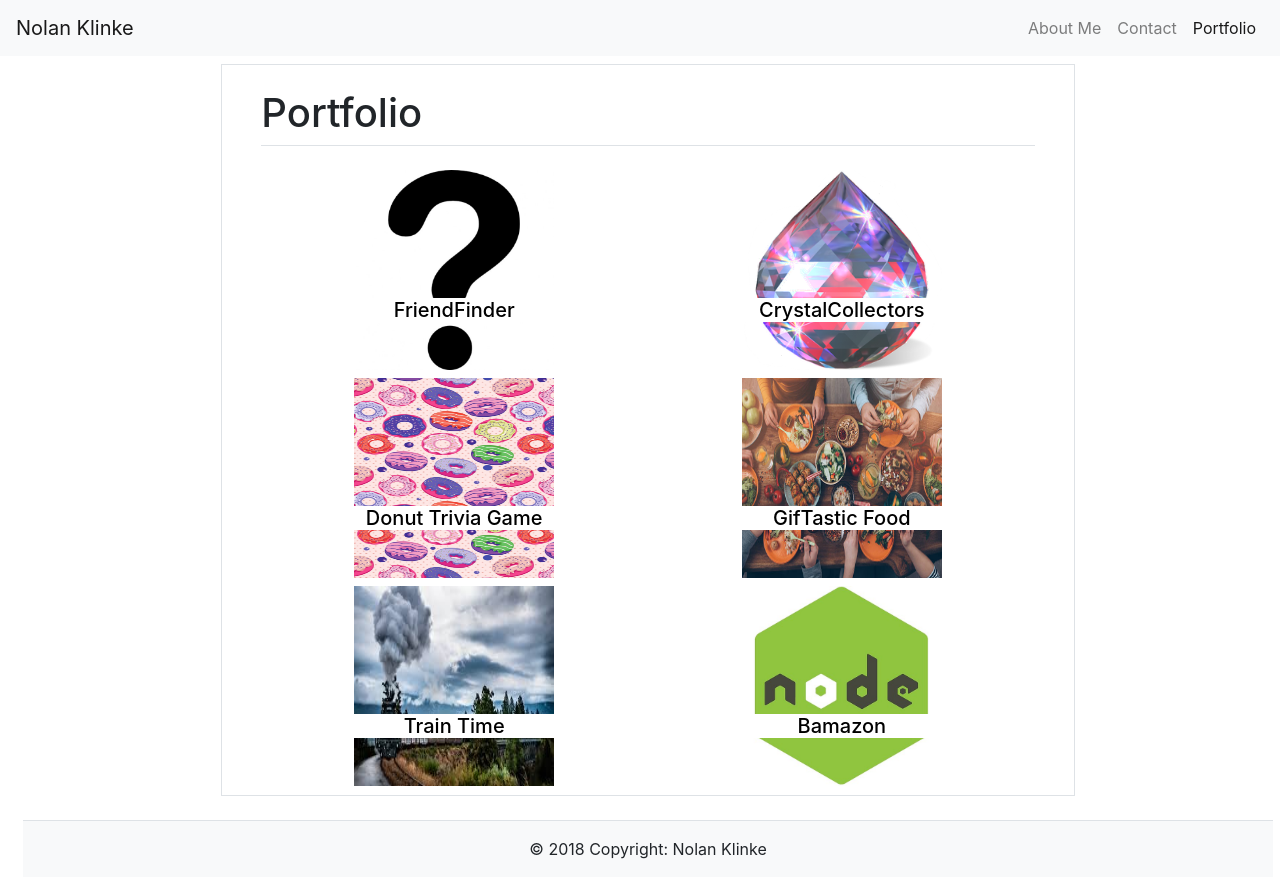
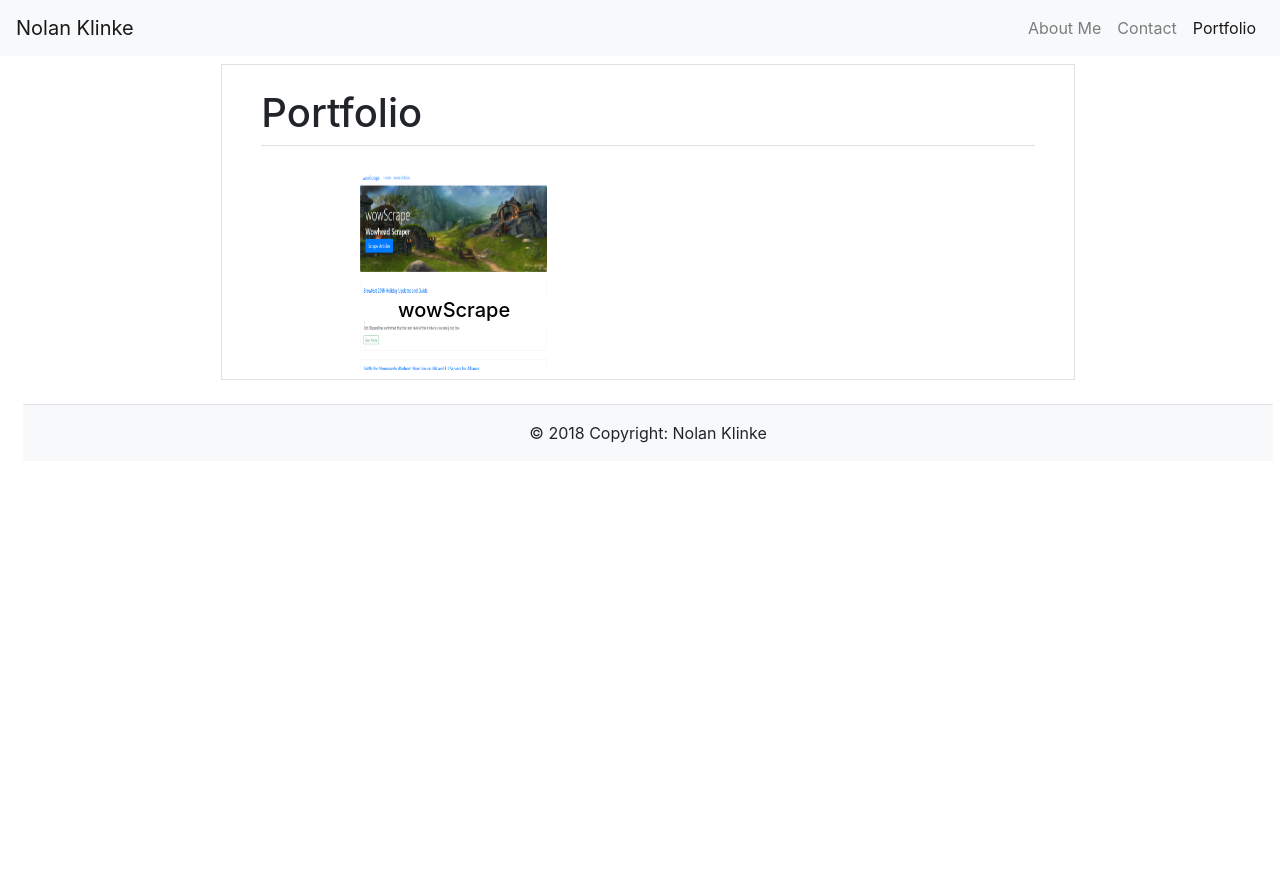
Before and after one commit to nolanklinke/nbk_portfolio, a plain HTML site: page portfolio.html in a window 1280 px wide. After the commit the page ends 800 px from the top, so only its background shows below. Drawn offline with nearby package versions, Linux system fonts and the light colour scheme.

Commit message:
added wowscrape

```diff
--- a/portfolio.html
+++ b/portfolio.html
@@ -39,22 +39,22 @@
                     <div class="container-fluid">
                     <!--picture row one-->
                     <div class="row m-2">
-                        <div class="col-md-6">
+                        <!-- <div class="col-md-6">
                             <a href="https://friendfinder-nbk.herokuapp.com/"><img class="mx-auto d-block imgPort" src="assets/images/question-mark_318-52837.jpg"></a>
                             <div class="carousel-caption">
                                 <h5>FriendFinder</h5>
                             </div>
-                          </div>
+                          </div> -->
                         <div class="col-md-6">
-                            <a href="https://nolanklinke.github.io/unit-4-game/"><img class="mx-auto d-block imgPort" src="assets/images/Gem3.png"></a>
+                            <a href="https://wowscrape.herokuapp.com/"><img class="mx-auto d-block imgPort" src="assets/images/screenshot.PNG"></a>
                             <div class="carousel-caption">
-                                <h5>CrystalCollectors</h5>
+                                <h5>wowScrape</h5>
                             </div>
                         </div>
                       </div>
 
                     <!--picture row two-->
-                    <div class="row m-2">
+                    <!-- <div class="row m-2">
                         <div class="col-md-6">
                             <a href="https://nolanklinke.github.io/TriviaGame/"><img img class="mx-auto d-block imgPort" src="assets/images/donut3.jpg"></a>
                             <div class="carousel-caption">
@@ -67,10 +67,10 @@
                                 <h5>GifTastic Food</h5>
                             </div>
                         </div>
-                      </div>
+                      </div> -->
 
                     <!--picture row three-->
-                    <div class="row m-2">
+                    <!-- <div class="row m-2">
                         <div class="col-md-6">
                             <a href="https://nolanklinke.github.io/Train-Time/"><img img class="mx-auto d-block imgPort" src="assets/images/traintime.jpg"></a>
                             <div class="carousel-caption">
@@ -84,7 +84,7 @@
                                 <h5>Bamazon</h5>
                             </div>
                         </div>
-                      </div>
+                      </div> -->
 
                       <div class="col-md-2"></div>
                     </div>
```
Also changed, not shown: assets/images/screenshot.PNG (added).
